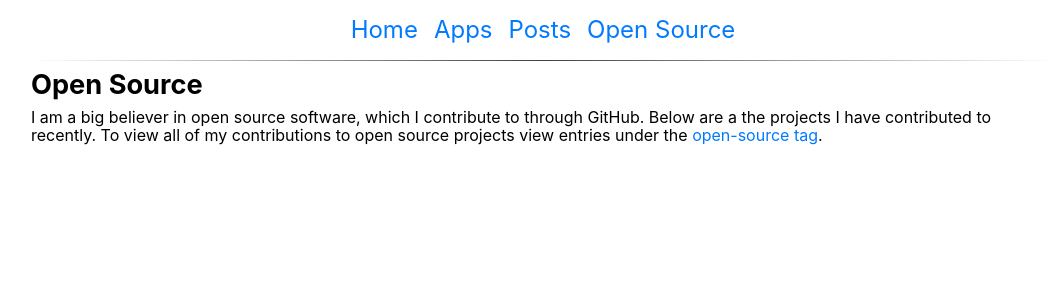
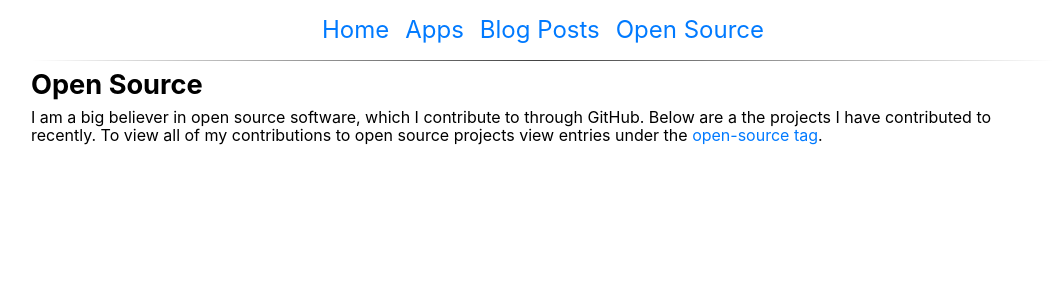
Before and after one commit to JosephDuffy/josephduffy.co.uk, a Next.js app: page /open-source in a window 1280 px wide. Shown: the top 300 px of the page, without its empty margins (97-1149 px from the left). Built offline with nearby package versions, Linux system fonts and the light colour scheme.

Commit message:
Rename navigation link “Posts” to “Blog Posts”

```diff
--- a/components/Header.tsx
+++ b/components/Header.tsx
@@ -13,7 +13,7 @@ const Header = () => (
           <a>Apps</a>
         </Link>
         <Link href="/posts">
-          <a>Posts</a>
+          <a>Blog Posts</a>
         </Link>
         <Link href="/open-source">
           <a>Open Source</a>
```
